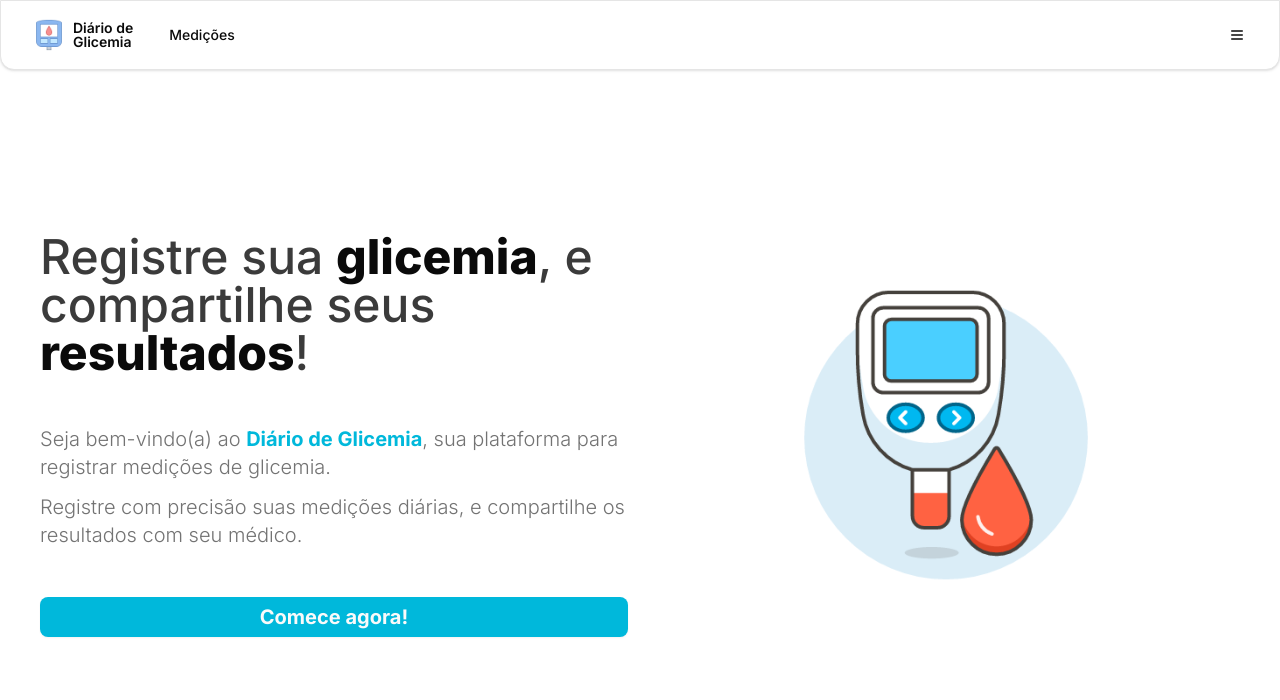
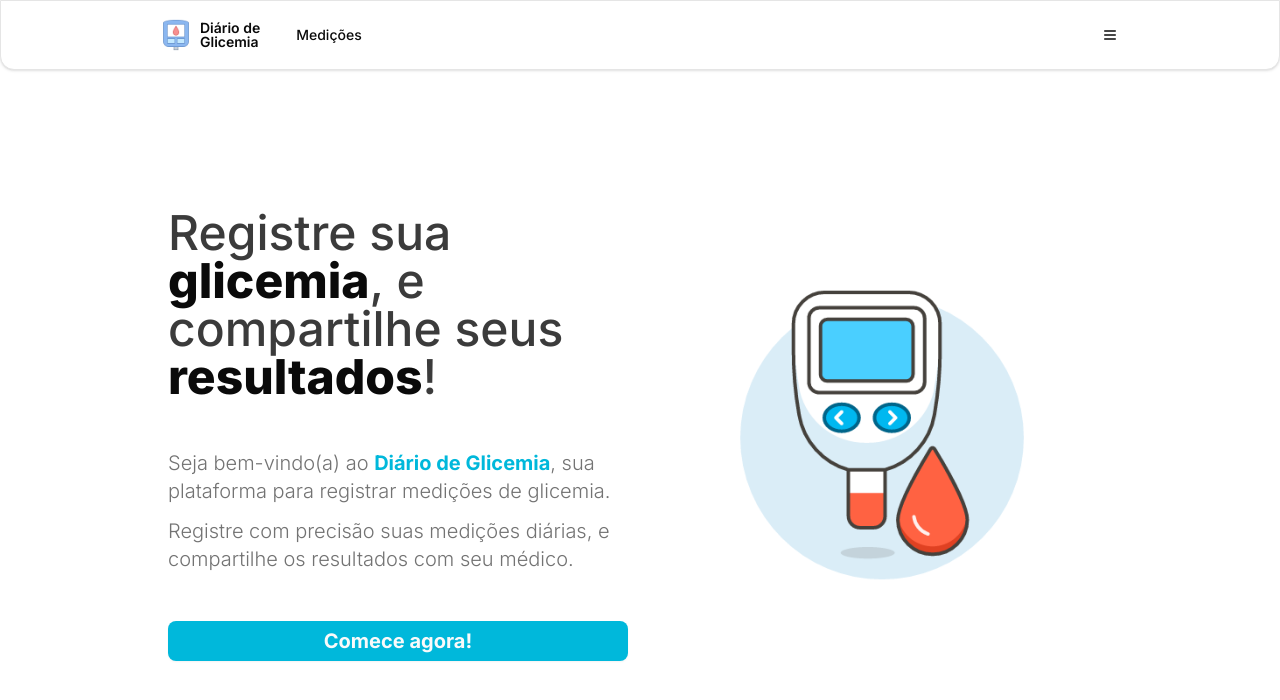
Before and after one commit to famgz/glicemia, a Next.js app: page / in a window 1280 px wide. Shown: the top 700 px of the page. Built offline with nearby package versions, Linux system fonts and the light colour scheme; no server answers.

Commit message:
fix: reduce global container max width and increase chart height on bigger screens

```diff
--- a/src/app/globals.css
+++ b/src/app/globals.css
@@ -125,7 +125,7 @@ button {
 }
 
 @utility container {
-  @apply mx-auto w-full max-w-7xl p-4 sm:p-6 lg:p-10;
+  @apply mx-auto w-full max-w-5xl p-4 sm:p-6 lg:p-10;
 }
 
 @utility flex-center {
--- a/src/components/glucose-log/glucose-log-card.tsx
+++ b/src/components/glucose-log/glucose-log-card.tsx
@@ -38,7 +38,7 @@ export default function GlucoseLogCard({ glucoseLog }: Props) {
       <CardContent className="flex items-end justify-between px-4">
         <GlucoseLogValue glucoseLog={glucoseLog} />
         {glucoseLog.notes && (
-          <AlignLeftIcon className="text-muted-foreground" />
+          <AlignLeftIcon className="text-muted-foreground/70" />
         )}
       </CardContent>
     </Card>
--- a/src/components/glucose-log/glucose-log-value.tsx
+++ b/src/components/glucose-log/glucose-log-value.tsx
@@ -17,7 +17,7 @@ export default function GlucoseLogValue({ glucoseLog, className }: Props) {
         'text-destructive/70': isAboveMax,
       })}
     >
-      <span className={cn('text-5xl font-bold', className)}>
+      <span className={cn('text-4xl font-bold', className)}>
         {glucoseLog.value}
       </span>
       <span className="absolute right-0 bottom-1 translate-x-[100%] text-[10px]">
--- a/src/components/glucose-log/glucose-logs-charts.tsx
+++ b/src/components/glucose-log/glucose-logs-charts.tsx
@@ -214,7 +214,7 @@ export default function GlucoseLogsCharts({ glucoseLogs }: Props) {
         <CardContent className="p-3 sm:p-6">
           <ChartContainer
             config={chartConfig}
-            className="aspect-auto h-[300px] w-full"
+            className="aspect-auto h-[300px] w-full lg:h-[400px]"
             ref={chartContainerRef}
           >
             <BarChart
```
